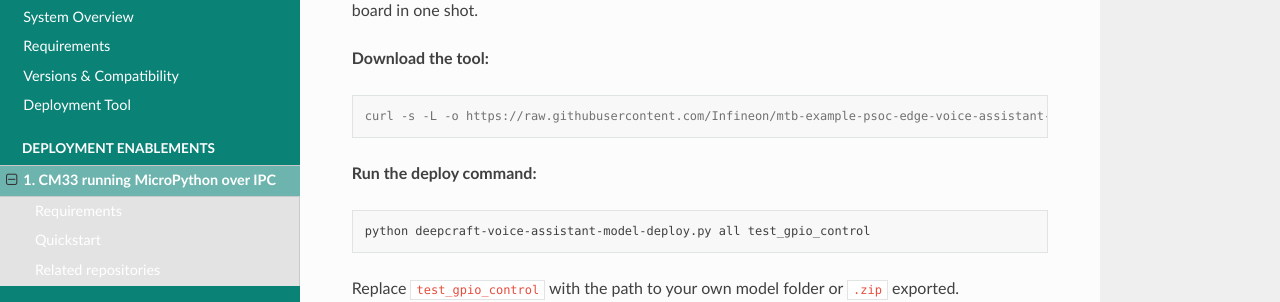
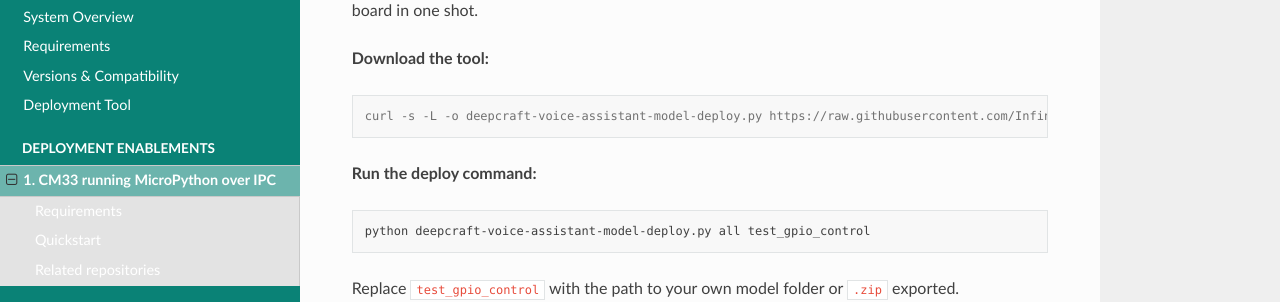
Before and after one commit to Infineon/mtb-example-psoc-edge-voice-assistant-deploy-mpy, a Sphinx documentation site: the page built from docs/enablement_cm33_mpy_ipc.rst, in a window 1280 px wide and 900 px high, scrolled down 1957 px. Shown: the part 151-453 px from the top of the window. Built offline with Sphinx 7.4.7 and the Read the Docs theme 3.1.0, drawn with Linux system fonts in a browser that asks for light colours.

Commit message:
Fixed curl command.
Signed-off-by: Rajasekhar Nikhita (DES DOS SWEE ESW EPE) <Nikhita.Rajasekhar@infineon.com>

```diff
--- a/docs/enablement_cm33_mpy_ipc.rst
+++ b/docs/enablement_cm33_mpy_ipc.rst
@@ -63,7 +63,7 @@ Use the deployment tool to install the model assets, compile the CM55 firmware,
 
 .. code-block:: console
 
-   curl -s -L -o https://raw.githubusercontent.com/Infineon/mtb-example-psoc-edge-voice-assistant-deploy-mpy/main/tools/deepcraft-voice-assistant-model-deploy.py
+   curl -s -L -o deepcraft-voice-assistant-model-deploy.py https://raw.githubusercontent.com/Infineon/mtb-example-psoc-edge-voice-assistant-deploy-mpy/main/tools/deepcraft-voice-assistant-model-deploy.py
 
 **Run the deploy command:**
 
```
